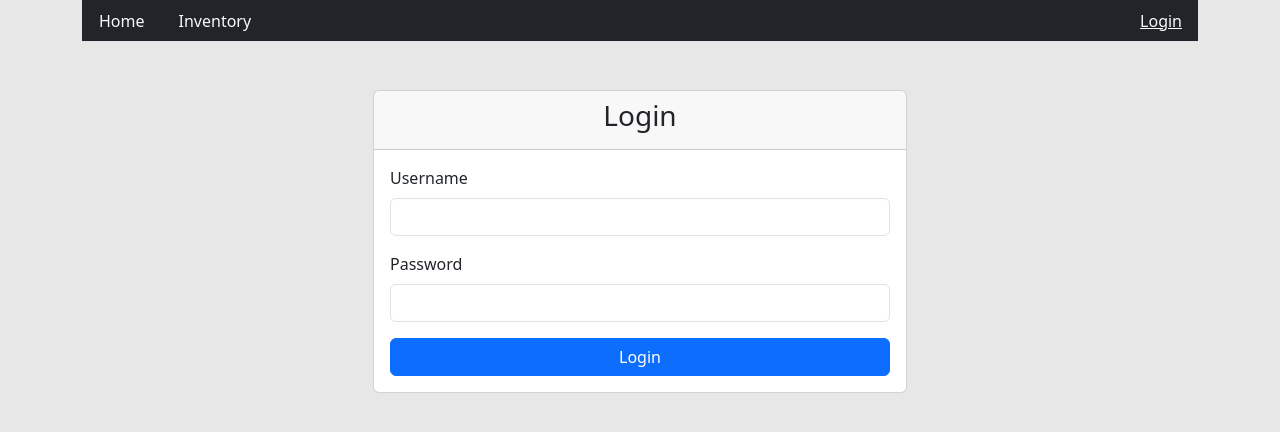
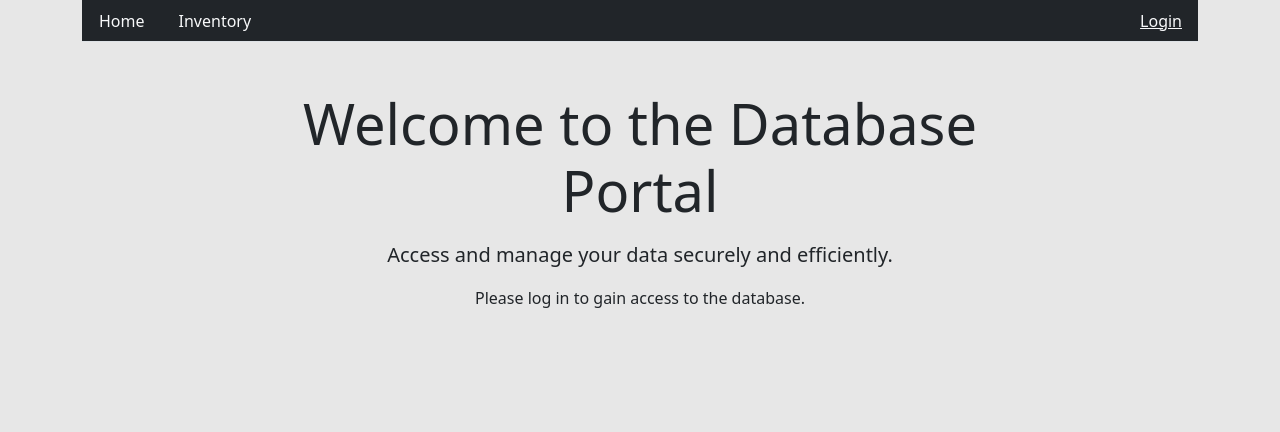
Before and after one commit to Ethan-Aldridge/spiers_capstone_sp2025_team3, a Django app: page / in a window 1280 px wide. Shown: the top 432 px of the page. Run offline with Django 5.2, Linux system fonts and the light colour scheme; some libraries are stand-ins or nearby versions.

Commit message:
User must login to see inventory

```diff
--- a/database/testdb/templates/home.html
+++ b/database/testdb/templates/home.html
@@ -3,26 +3,10 @@
 {% block content %}
 <div class="container mt-5">
     <div class="row justify-content-center">
-        <div class="col-md-6">
-            <div class="card">
-                <div class="card-header">
-                    <h3 class="text-center">Login</h3>
-                </div>
-                <div class="card-body">
-                    <form method="post">
-                        {% csrf_token %}
-                        <div class="mb-3">
-                            <label for="username" class="form-label">Username</label>
-                            <input type="text" class="form-control" id="username" name="username" required>
-                        </div>
-                        <div class="mb-3">
-                            <label for="password" class="form-label">Password</label>
-                            <input type="password" class="form-control" id="password" name="password" required>
-                        </div>
-                        <button type="submit" class="btn btn-primary w-100">Login</button>
-                    </form>
-                </div>
-            </div>
+        <div class="col-md-8 text-center">
+            <h1 class="display-4">Welcome to the Database Portal</h1>
+            <p class="lead mt-3">Access and manage your data securely and efficiently.</p>
+            <p>Please log in to gain access to the database.</p>
         </div>
     </div>
 </div>
--- a/database/testdb/templates/inventory.html
+++ b/database/testdb/templates/inventory.html
@@ -7,6 +7,7 @@
 <div class="container mt-3">
     <h2>Inventory</h2>
 
+    {% if request.user.is_authenticated %}
         <form method="GET" action="">
             <div class="mb-3">
                 <label for="location" class="form-label">Select Location</label>
@@ -56,6 +57,10 @@
             {% endfor %}
             </tbody>
         </table>
+    {% else %}
+        <p class="text-danger">You must be logged in to view the inventory.</p>
+        <a href="{% url 'login' %}" class="btn btn-primary">Login</a>
+    {% endif %}
 </div>
 
 </body>
```
Lines whose indentation alone changed are shown as unchanged.
